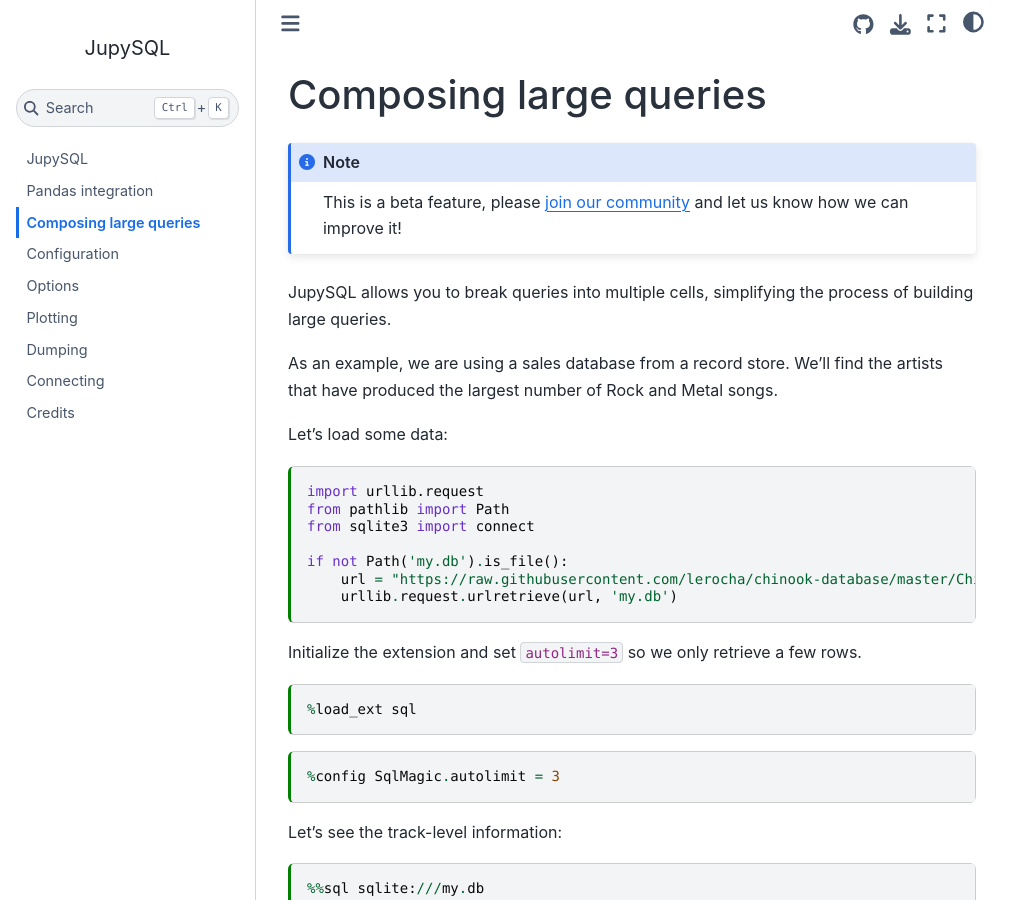
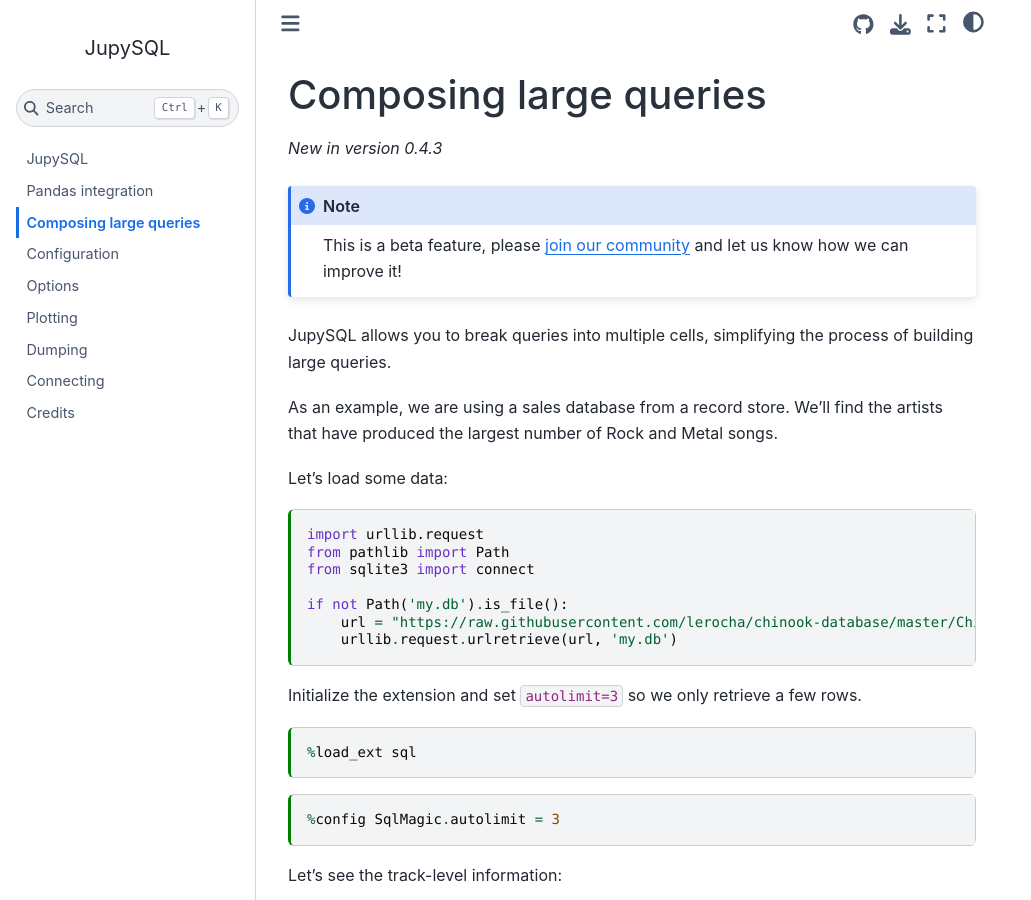
Before and after one commit to catherinedevlin/ipython-sql, a Jupyter Book: the page built from doc/compose.md, in a window 1280 px wide and 900 px high. Shown: the whole window, without its empty margins (0-1031 px from the left). Built offline with Jupyter Book 1.0.4 settings and Sphinx 7.4.7 and the Sphinx Book theme 1.1.4, drawn with Linux system fonts in a browser that asks for light colours.

Commit message:
adds version noticed on compose.md

````diff
--- a/doc/compose.md
+++ b/doc/compose.md
@@ -12,6 +12,8 @@
 ---
 
 # Composing large queries
+
+*New in version 0.4.3*
 
 ```{note}
 This is a beta feature, please [join our community](https://ploomber.io/community) and let us know how we can improve it!
````
